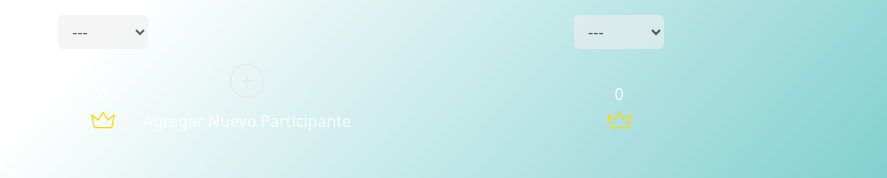
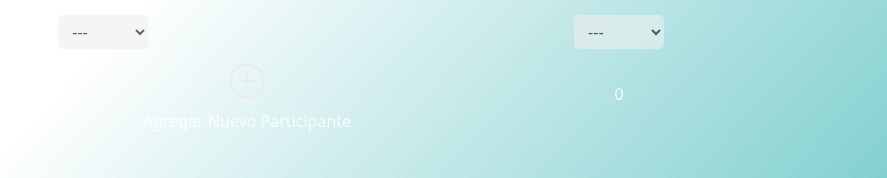
Before and after one commit to SRV013/anotadores, a React (Vite) app: page /generala in a window 1280 px wide. Shown: the part 619-797 px from the top of the page, without its empty margins (393-1280 px from the left). Built offline with nearby package versions, Linux system fonts and the light colour scheme.

Commit message:
fix: display crown icon for leaders only when total score is greater than zero

```diff
--- a/src/components/generala/index.tsx
+++ b/src/components/generala/index.tsx
@@ -105,9 +105,11 @@ export default function MyGenerala() {
                             {players.map((_player, index) => (
                                 <th key={index}>
                                     {getTotalScore(index)}
-                                    <span>
-                                        {leaders[index] && <Crown />} {/* Muestra la corona si es líder */}
-                                    </span>
+                                    {getTotalScore(index) >  0 &&
+                                        <span>
+                                            {leaders[index] && <Crown />}
+                                        </span>
+                                    }
                                 </th>
                             ))}
                         </tr>
```
